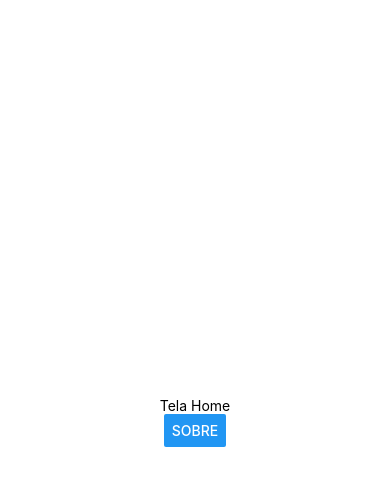
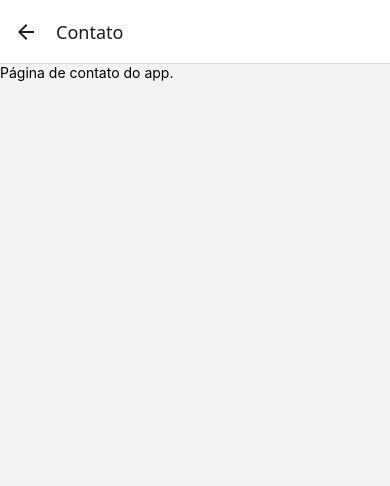
Before and after one commit to Wesleyleopoldo/at-navigation-react-native, a React Native app: screen /Contato in a window 390 px wide. Before the commit this address had no page. Shown: the top 486 px of the page. Built offline with nearby package versions, Linux system fonts and the light colour scheme.

Commit message:
dev: Adiciona botão para ir a tela de contatos e para retornar para a home

```diff
--- a/src/App.tsx
+++ b/src/App.tsx
@@ -5,6 +5,7 @@ import Home from './pages/Home';
 import Sobre from './pages/Sobre';
 
 import { options } from './styles';
+import Contato from './pages/Contato';
 
 const Stack = createNativeStackNavigator();
 
@@ -28,6 +29,12 @@ export default function App() {
           headerShown: true,
         }}
         />
+
+        <Stack.Screen
+        name='Contato'
+        component={Contato}
+        />
+
       </Stack.Navigator>
     </NavigationContainer>
   );
--- /dev/null
+++ b/src/pages/Contato/index.tsx
@@ -0,0 +1,14 @@
+import { View, Text } from "react-native";
+
+import { NativeStackNavigationProp } from "@react-navigation/native-stack";
+import { RootStackParamList } from "../../types/types";
+
+type ContatoScreenNavigationProp = NativeStackNavigationProp<RootStackParamList, "Home">;
+
+export default function Contato() {
+    return (
+        <View>
+            <Text>Página de contato do app.</Text>
+        </View>
+    )
+}
--- a/src/pages/Sobre/index.tsx
+++ b/src/pages/Sobre/index.tsx
@@ -1,15 +1,18 @@
 import React, { useLayoutEffect } from "react";
-import { View, Text } from "react-native";
+import { View, Text, Button } from "react-native";
 import { useNavigation, RouteProp, useRoute } from "@react-navigation/native";
 import { NativeStackNavigationProp } from "@react-navigation/native-stack";
 import { s } from "./styles";
 import { RootStackParamList } from "../../types/types";
 
-type SobreScreenNavigationProp = RouteProp<RootStackParamList, "Sobre">;
+import Contato from "../Contato";
+
+type SobreScreenRouteProp = RouteProp<RootStackParamList, "Sobre">;
+type ContatoScreenNavigationProp = NativeStackNavigationProp<RootStackParamList, "Contato">;
 
 export default function Sobre() {
-    const route = useRoute<SobreScreenNavigationProp>();
-    const navigation = useNavigation();
+    const route = useRoute<SobreScreenRouteProp>();
+    const navigation = useNavigation<ContatoScreenNavigationProp>();
 
     useLayoutEffect(() => {
         navigation.setOptions({
@@ -22,6 +25,15 @@ export default function Sobre() {
             <Text>Página Sobre</Text>
             <Text>{route.params.nome}</Text>
             <Text>{route.params.email}</Text>
+            <Button
+            title="Tela de Contato"
+            onPress={() => navigation.navigate("Contato", {contato: "8199999999"})}
+            />
+
+            <Button
+            title="Voltar"
+            onPress={() => navigation.goBack()}
+            />
         </View>
     )
 }
--- a/src/types/types.ts
+++ b/src/types/types.ts
@@ -1,8 +1,11 @@
 export type RootStackParamList = {
-    Home: undefined
+    Home: undefined;
     Sobre: {
         title?: any;
         nome?: any;
         email?: any;
     };
+    Contato: {
+        contato: any;
+    };
 }
```
